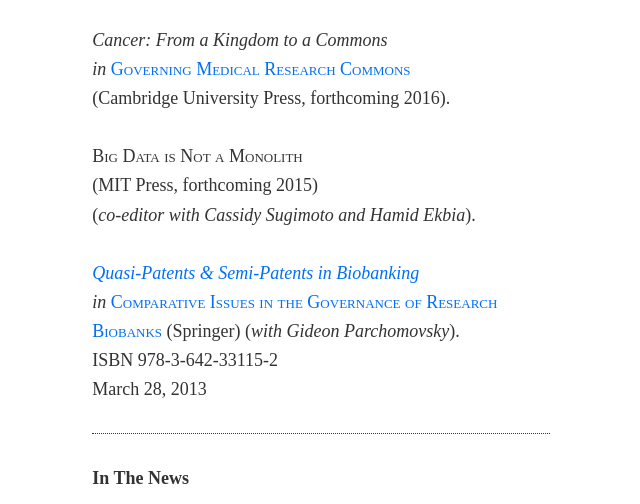
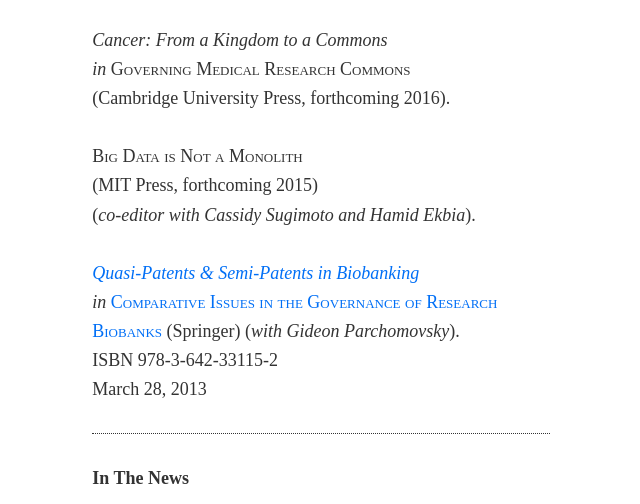
Before and after one commit to mikemattioli/mikemattioli.github.io, a plain HTML site: page index.html in a window 1280 px wide. Shown: the part 1319-1823 px from the top of the page, without its empty margins (607-1247 px from the left). Drawn offline with nearby package versions, Linux system fonts and the light colour scheme.

Commit message:
Update index.html

```diff
--- a/index.html
+++ b/index.html
@@ -148,7 +148,7 @@
 			<div class="subtitles">Book Projects</div>
 
 			<p><i>Cancer: From a Kingdom to a Commons</i><br>
-			<i>in&nbsp;</i><a href="#"><span class="abbr">Governing Medical Research Commons</span></a><br>
+			<i>in&nbsp;</i><span class="abbr">Governing Medical Research Commons</span><br>
 			(Cambridge University Press, forthcoming 2016).<br></p>
 
 			<p><span class="abbr">Big Data is Not a Monolith</span><br>
```
